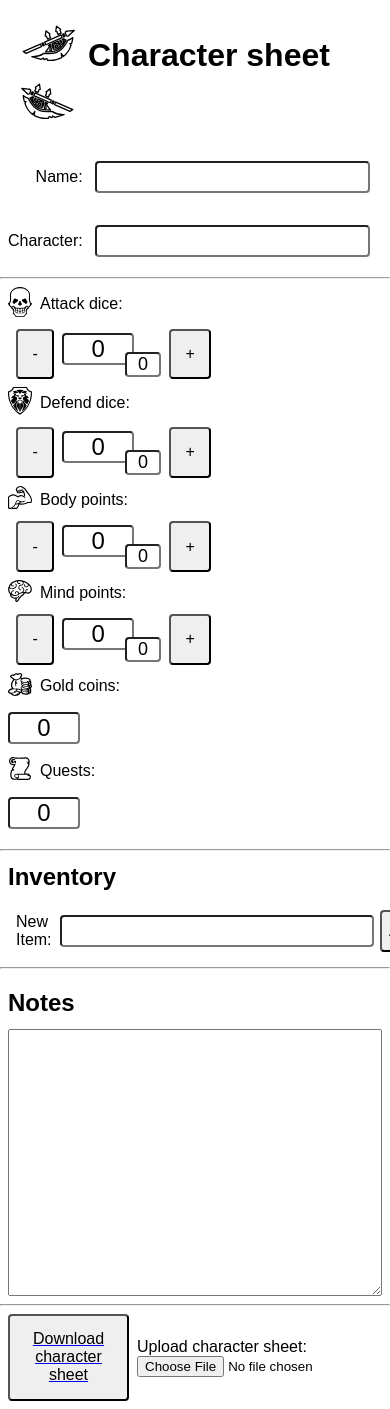
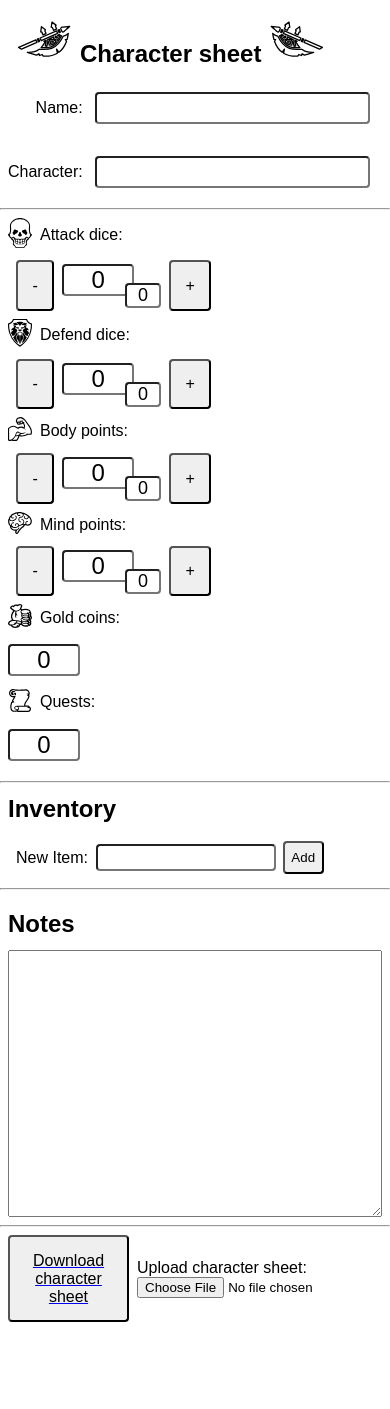
Before and after one commit to fburato/heroquest-character-sheet, a Next.js app: page /heroquest-character-sheet/ in a window 390 px wide. After the commit the page ends 1330 px from the top, so only its background shows below. Built offline with nearby package versions, Linux system fonts and the light colour scheme.

Commit message:
Reduce size for better mobile rendering

```diff
--- a/src/app/components/style.css
+++ b/src/app/components/style.css
@@ -8,12 +8,12 @@ h1 {
 }
 
 #header {
-    font-size: xx-large;
+    font-size: x-large;
 }
 
 #header::before {
     content: url("/heroquest-character-sheet/icons/header_axe.svg");
-    width: 1.5em;
+    width: 2em;
     display: inline-block;
     transform: scaleX(-1) rotate(-32deg);
     margin-right: 0.5em;
@@ -22,7 +22,7 @@ h1 {
 
 #header::after {
     content: url("/heroquest-character-sheet/icons/header_axe.svg");
-    width: 1.5em;
+    width: 2em;
     display: inline-block;
     transform: rotate(-32deg);
     margin-left: 0.5em;
@@ -203,9 +203,9 @@ h1 {
 
 #newItemForm input {
     display: inline-block;
-    font-size: x-large;
+    font-size: large;
     border-radius: 4px;
-    max-width: 20em;
+    max-width: 10em;
     margin-top: 0.5em;
     margin-bottom: 0.5em;
     text-align: left;
```
